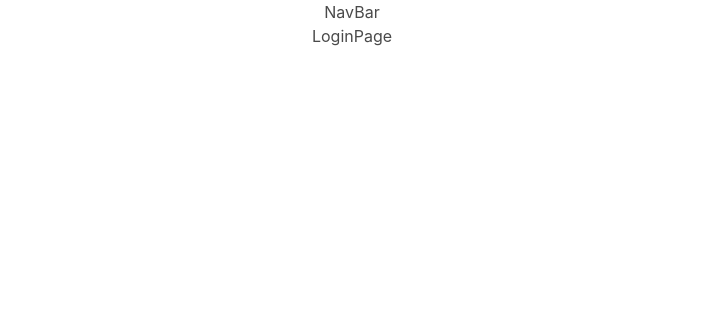
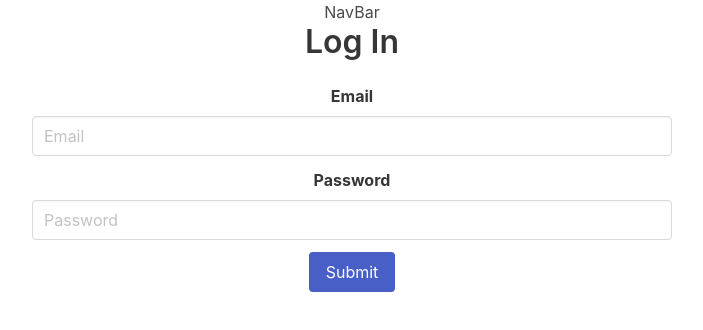
Before and after one commit to vuonga1103/access-a-place-frontend, a React (Create React App) app: page /login in a window 1280 px wide. Shown: the top 330 px of the page, without its empty margins (288-991 px from the left). Built offline with nearby package versions, Linux system fonts and the light colour scheme.

Commit message:
added log in functionality

```diff
--- a/src/LoginPage/LoginPage.js
+++ b/src/LoginPage/LoginPage.js
@@ -1,5 +1,96 @@
-import React from "react";
+import React, { useState } from "react";
+import { connect } from "react-redux";
+import { useHistory } from "react-router-dom";
+import styles from "./LoginPage.module.css";
 
-export default function LoginPage() {
-  return <div>LoginPage</div>;
-}
+const LoginPage = (props) => {
+  const [form, setForm] = useState({
+    email: "",
+    password: "",
+  });
+
+  const history = useHistory();
+
+  const handleLoginSubmit = (e) => {
+    e.preventDefault();
+
+    fetch("http://localhost:4000/login", {
+      method: "POST",
+      headers: {
+        Accept: "application/json",
+        "Content-Type": "application/json",
+      },
+      body: JSON.stringify(form),
+    })
+      .then((response) => response.json())
+      .then((result) => handleResponse(result));
+  };
+
+  const handleChange = (e) => {
+    setForm({
+      ...form,
+      [e.target.name]: e.target.value,
+    });
+  };
+
+  const handleResponse = (resp) => {
+    if (resp.error) {
+      alert(resp.error);
+    } else {
+      localStorage.token = resp.token;
+      props.setUserInformation(resp);
+      history.push("/");
+    }
+  };
+
+  return (
+    <div className={styles["form-container"]}>
+      <form className={styles.form} onSubmit={handleLoginSubmit}>
+        <h3 className="title">Log In</h3>
+        <div className="field">
+          <label className="label">Email</label>
+          <div className="control">
+            <input
+              className="input"
+              type="email"
+              name="email"
+              placeholder="Email"
+              required
+              onChange={handleChange}
+            />
+          </div>
+        </div>
+        <div className="field">
+          <label className="label">Password</label>
+          <div className="control">
+            <input
+              className="input"
+              type="password"
+              name="password"
+              placeholder="Password"
+              required
+              onChange={handleChange}
+            />
+          </div>
+        </div>
+
+        <div className="control">
+          <button className="button is-link" onClick={handleLoginSubmit}>
+            Submit
+          </button>
+        </div>
+      </form>
+    </div>
+  );
+};
+
+const setUserInformation = (userInfo) => {
+  return {
+    type: "SET_USER_INFORMATION",
+    payload: userInfo,
+  };
+};
+
+const mapDispatchToProps = { setUserInformation };
+
+export default connect(null, mapDispatchToProps)(LoginPage);
--- a/src/LoginPage/LoginPage.module.css
+++ b/src/LoginPage/LoginPage.module.css
@@ -0,0 +1,9 @@
+.form-container {
+  display: flex;
+  justify-content: center;
+  width: 100%;
+}
+
+.form {
+  width: 50%;
+}
--- a/src/index.js
+++ b/src/index.js
@@ -18,6 +18,7 @@ const userInitialState = {
   token: "",
   first_name: "",
   last_name: "",
+  email: "",
   reviews: [],
 };
 
@@ -31,13 +32,15 @@ const establishmentReducer = (state = establishmentInitialState, action) => {
 const userReducer = (state = userInitialState, action) => {
   switch (action.type) {
     case "SET_USER_INFORMATION":
-      const { id, first_name, last_name, email } = action.payload.user;
+      const { id, first_name, last_name, email, reviews } = action.payload.user;
+
       return {
         ...state,
         id,
         first_name,
         last_name,
         email,
+        reviews,
         token: action.payload.token,
       };
     default:
```
